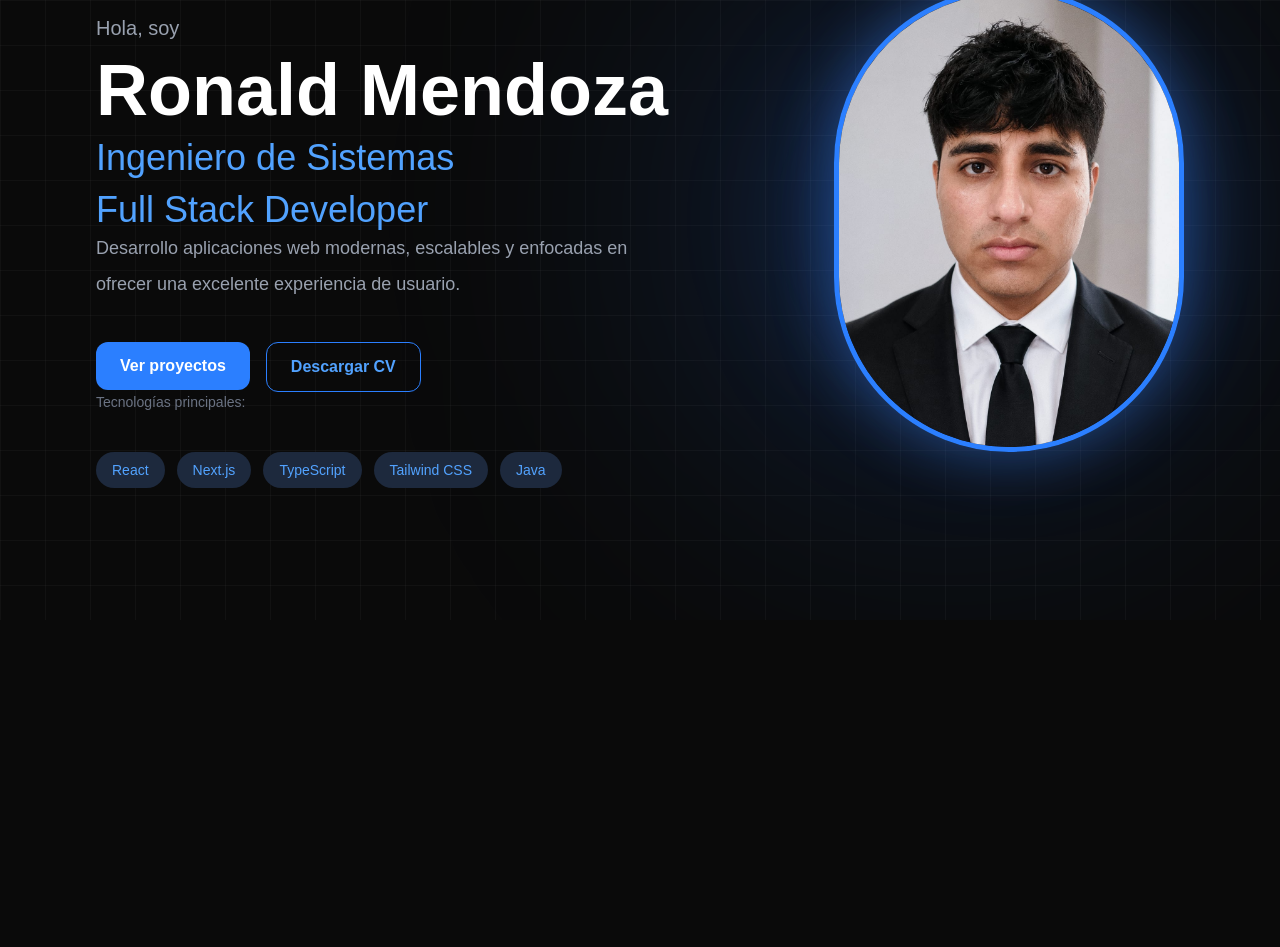
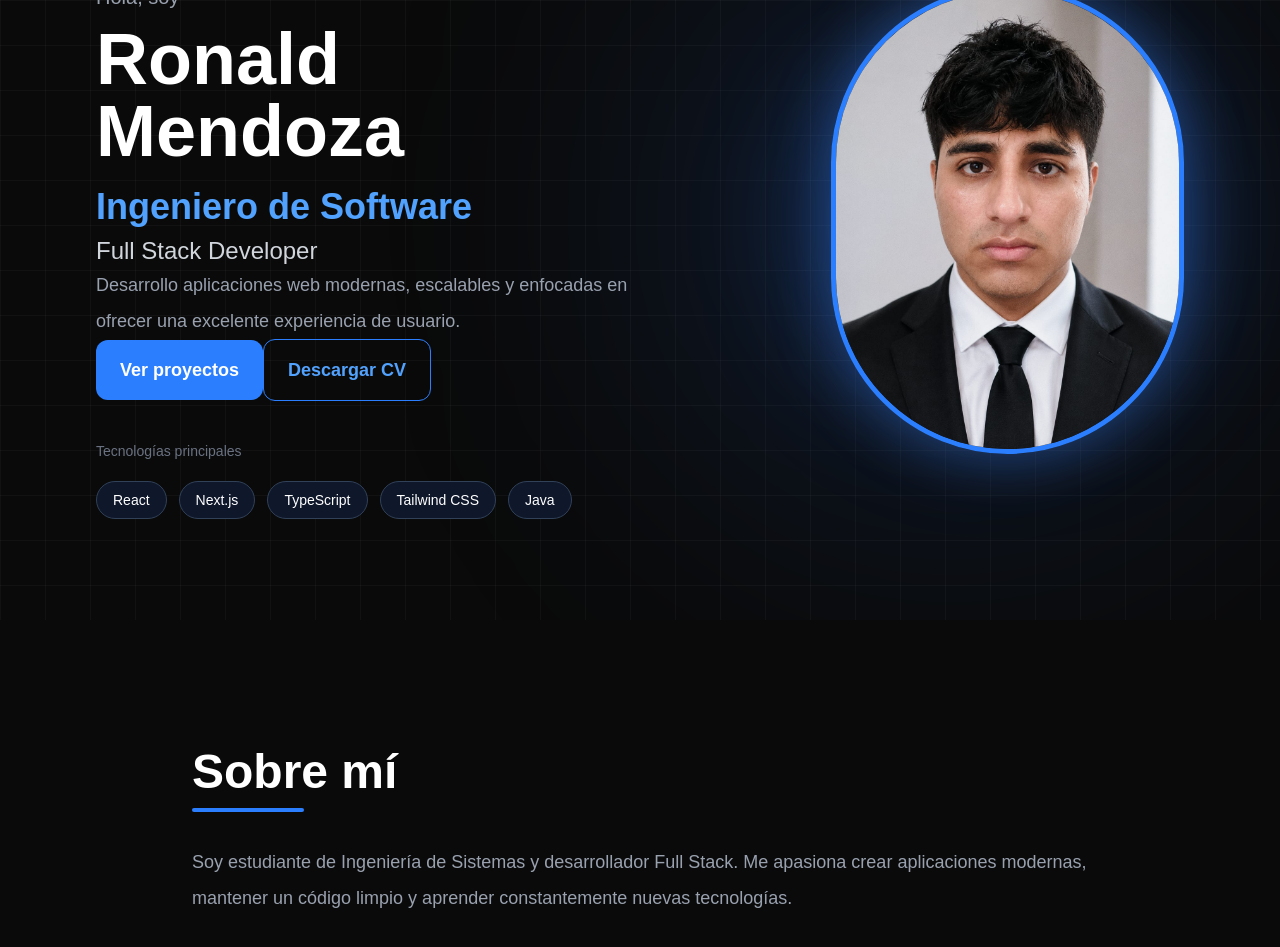
Before and after one commit to RonaldMendozaR/portfolio, a Next.js app: page / in a window 1280 px wide. Shown: the part 180-1127 px from the top of the page. Built offline with nearby package versions, Linux system fonts and the light colour scheme.

Commit message:
style: refine hero layout and prepare about section

```diff
--- a/components/sections/About.tsx
+++ b/components/sections/About.tsx
@@ -1,20 +1,21 @@
 import { personalInfo } from "@/data/portfolio";
+
 
 export default function About() {
   return (
     <section
       id="about"
-      className="min-h-screen flex items-center justify-center px-24"
+      className="min-h-screen flex py-32 justify-center px-24"
     >
 
 
-      <div className="max-w-5xl">
+      <div className="max-w-4xl">
 
-        <h2 className="text-5xl font-bold mb-8">
+        <h2 className="text-5xl font-bold mb-3">
           Sobre mí
 
         </h2 >
-        <div className="w-52 h-1 bg-blue-500 rounded-full mb-8"></div>
+        <div className="w-28 h-1 bg-blue-500 rounded-full mb-8"></div>
 
 
         <p
@@ -24,11 +25,13 @@ export default function About() {
             leading-9
           "
         >
-          {personalInfo.description}
+          {personalInfo.aboutDescription}
         </p>
 
 
       </div>
+
+
     </section>
   );
 }
--- a/components/sections/Hero.tsx
+++ b/components/sections/Hero.tsx
@@ -14,7 +14,7 @@ export default function Hero() {
                 min-h-screen
                 flex
                 items-center
-                justify-between
+                gap-50
                 px-24
                 overflow-hidden
             "
@@ -64,11 +64,11 @@ export default function Hero() {
                     {personalInfo.name}
                 </h1>
 
-                <h2 className="text-4xl text-blue-400 mt-3">
+                <h2 className="text-4xl font-semibold text-blue-400 mt-5">
                     {personalInfo.title}
                 </h2>
 
-                <p className="text-4xl text-blue-400 mt-3">
+                <p className="text-2xl text-gray-300 mt-2">
                     {personalInfo.subtitle}
                 </p>
 
@@ -80,12 +80,16 @@ export default function Hero() {
                     max-w-xl
                 "
                 >
-                    Desarrollo aplicaciones web modernas,
-                    escalables y enfocadas en ofrecer una
-                    excelente experiencia de usuario.
+                    {personalInfo.heroDescription}
                 </p>
 
-                <div className="flex gap-4 mt-10">
+                <div className="
+              text-gray-400
+                text-lg
+                leading-9
+                max-w-xl
+                mb-10
+                ">
 
                     <a href="#projects">
                         <Button text="Ver proyectos" />
@@ -102,12 +106,12 @@ export default function Hero() {
                     className="
                         text-gray-500
                         text-sm
-                        mb-4
+                        mt-5
                     "
                 >
                     {personalInfo.tittletecnology}
                 </p>
-                <div className="flex flex-wrap gap-3 mt-10">
+                <div className="flex flex-wrap gap-3 mt-5">
 
                     {skillCategories.flatMap((category) => category.skills).slice(0, 5).map((skill) => (
 
@@ -117,9 +121,14 @@ export default function Hero() {
                                 px-4
                                 py-2
                                 rounded-full
-                                bg-slate-800
-                                text-blue-400
+                              bg-slate-900
+                                border
+                              border-slate-700
                                 text-sm
+                              hover:border-blue-500
+                              hover:text-blue-400
+                                transition-all
+                                duration-300
                             "
                         >
                             {skill}
@@ -138,14 +147,15 @@ export default function Hero() {
                 <Image
                     src="/images/profile.png"
                     alt="Foto de Ronald Mendoza"
-                    width={350}
-                    height={350}
+                    width={380}
+                    height={380}
                     className="
                         rounded-full
                         border-[5px]
                         border-blue-500
                         shadow-[0_0_60px_rgba(59,130,246,0.45)]
                         object-cover
+
                     "
                 />
             </div>
--- /dev/null
+++ b/components/ui/HighlightCard.tsx
@@ -0,0 +1,37 @@
+type HighlightCardProps = {
+  emoji: string;
+  title: string;
+};
+
+export default function HighlightCard({
+  emoji,
+  title,
+}: HighlightCardProps) {
+  return (
+    <div
+      className="
+        flex
+        items-center
+        gap-3
+        bg-slate-900
+        border
+        border-slate-800
+        rounded-xl
+        px-5
+        py-4
+        transition-all
+        duration-300
+        hover:border-blue-500
+        hover:-translate-y-1
+      "
+    >
+      <span className="text-2xl">
+        {emoji}
+      </span>
+
+      <p className="font-medium">
+        {title}
+      </p>
+    </div>
+  );
+}
--- a/components/ui/SkillBadge.tsx
+++ b/components/ui/SkillBadge.tsx
@@ -14,7 +14,9 @@ export default function SkillBadge({ name }: SkillBadgeProps) {
         border-slate-700
         text-gray-300
         hover:border-blue-500
+        hover:-translate-y-1
         hover:text-blue-400
+        cursor-default
         transition-all
         duration-300
       "
--- /dev/null
+++ b/data/about.ts
@@ -0,0 +1,18 @@
+export const aboutHighlights = [
+  {
+    title: "Ingeniería de Sistemas",
+    emoji: "💻",
+  },
+  {
+    title: "Perú",
+    emoji: "📍",
+  },
+  {
+    title: "Estudiante Universitario",
+    emoji: "🎓",
+  },
+  {
+    title: "Full Stack Developer",
+    emoji: "🚀",
+  },
+];
--- a/data/portfolio.ts
+++ b/data/portfolio.ts
@@ -5,16 +5,19 @@ export const personalInfo = {
 
   status: "Disponible para nuevas oportunidades",
 
-  title: "Ingeniero de Sistemas",
+  title: "Ingeniero de Software",
 
   subtitle: "Full Stack Developer",
 
   location: "Perú",
 
-  tittletecnology: "Tecnologías principales:",
+  tittletecnology: "Tecnologías principales",
 
-  description:
-    "...",
+  heroDescription:
+    "Desarrollo aplicaciones web modernas, escalables y enfocadas en ofrecer una excelente experiencia de usuario.",
+
+  aboutDescription:
+    "Soy estudiante de Ingeniería de Sistemas y desarrollador Full Stack. Me apasiona crear aplicaciones modernas, mantener un código limpio y aprender constantemente nuevas tecnologías.",
 
   email: "",
 
```
